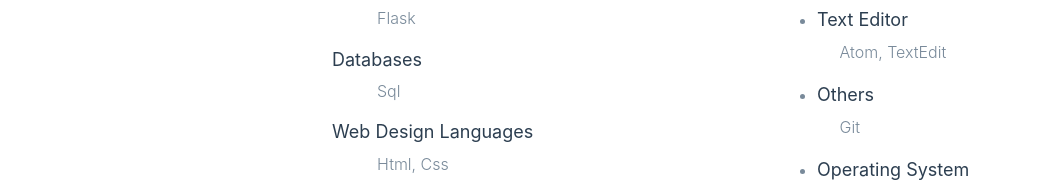
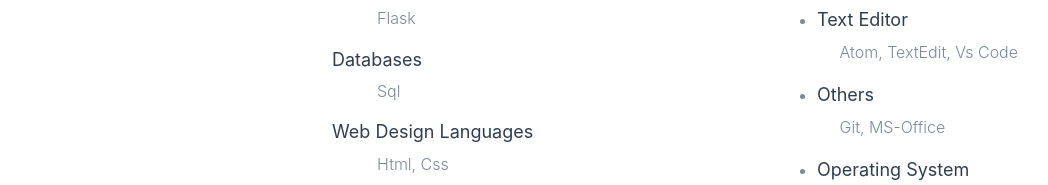
Before and after one commit to ulshell/Portfolio, a plain HTML site: page index.html in a window 1280 px wide. Shown: the part 1564-1749 px from the top of the page, without its empty margins (38-1086 px from the left). Drawn offline with nearby package versions, Linux system fonts and the light colour scheme; some packages are replaced by stand-ins of ours; no server answers; files whose address does not match are found by name.

Commit message:
Update index.html

```diff
--- a/index.html
+++ b/index.html
@@ -124,10 +124,10 @@
                             <p>&nbsp;&nbsp;&nbsp;&nbsp;&nbsp;Xcode</p>
                         </li>
                         <li><h3><strong>Text Editor</strong></h3>
-                            <p>&nbsp;&nbsp;&nbsp;&nbsp;&nbsp;Atom, TextEdit</p>
+                            <p>&nbsp;&nbsp;&nbsp;&nbsp;&nbsp;Atom, TextEdit, Vs Code</p>
                         </li>
                         <li><h3><strong>Others</strong></h3>
-                            <p>&nbsp;&nbsp;&nbsp;&nbsp;&nbsp;Git</p>
+                            <p>&nbsp;&nbsp;&nbsp;&nbsp;&nbsp;Git, MS-Office</p>
                         </li>
                         <li><h3><strong>Operating System</strong></h3>
                             <p>&nbsp;&nbsp;&nbsp;&nbsp;&nbsp;Windows, Mac OS</p>
```
